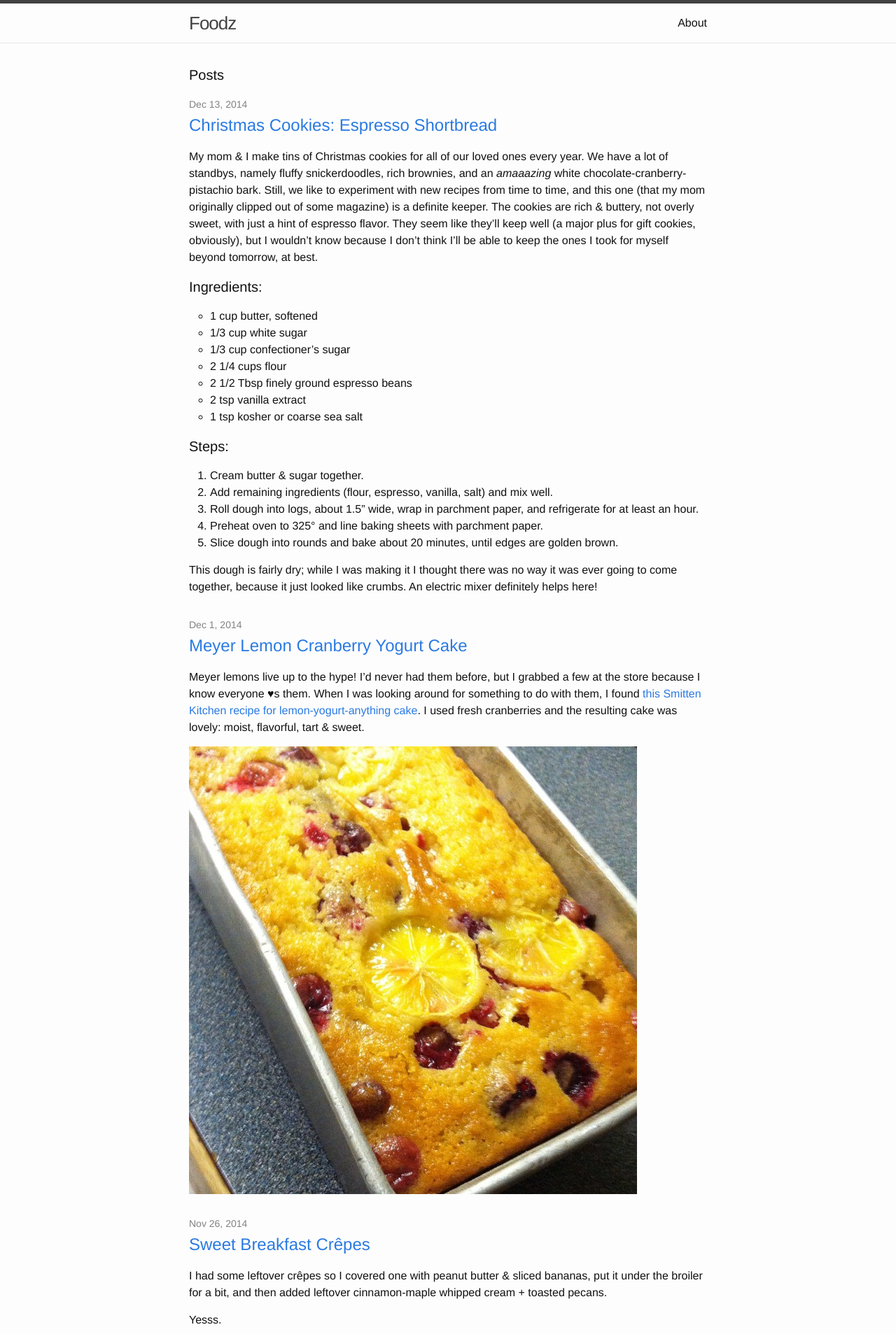
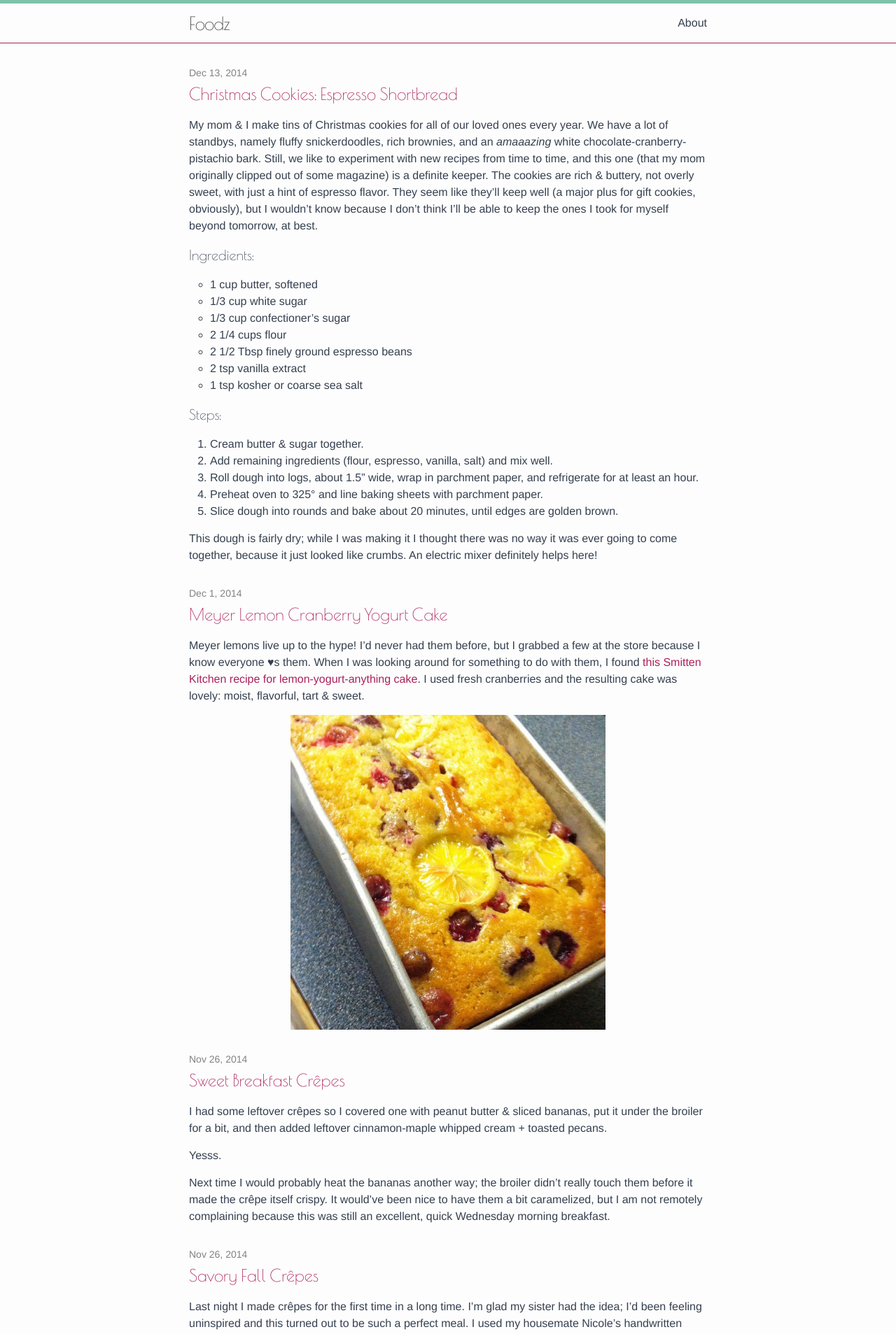
Before and after one commit to leeanndrees/foodz, a Jekyll site: the page built from index.html, in a window 1280 px wide. Shown: the top 1907 px of the page at 70% size. Built offline with Jekyll 4.4.1, drawn with Linux system fonts in a browser that asks for light colours.

Commit message:
started adding just a little personality in the form of colors and fonts

```diff
--- a/_sass/_base.scss
+++ b/_sass/_base.scss
@@ -81,6 +81,7 @@
  */
 h1, h2, h3, h4, h5, h6 {
     font-weight: 300;
+    font-family: $heading-font
 }
 
 
@@ -202,3 +203,17 @@
         }
     }
 }
+
+
+/**
+* Helper Classes
+*/
+.centered {
+    display: block;
+    margin: 0 auto;
+}
+
+.medium {
+    width: 70%;
+    max-width: 450px;
+}
--- a/_sass/_layout.scss
+++ b/_sass/_layout.scss
@@ -2,8 +2,8 @@
  * Site header
  */
 .site-header {
-    border-top: 5px solid $grey-color-dark;
-    border-bottom: 1px solid $grey-color-light;
+    border-top: 5px solid #7EC2AA;
+    border-bottom: 1px solid #AA2159;
     min-height: 56px;
 
     // Positioning context for the mobile navigation icon
@@ -16,6 +16,7 @@
     letter-spacing: -1px;
     margin-bottom: 0;
     float: left;
+    font-family: $heading-font;
 
     &,
     &:visited {
--- a/css/main.scss
+++ b/css/main.scss
@@ -3,19 +3,23 @@
 ---
 @charset "utf-8";
 
-
+@import url(http://fonts.googleapis.com/css?family=Noto+Serif:400,700,400italic);
+@import url(http://fonts.googleapis.com/css?family=Poiret+One);
 
 // Our variables
+
 $base-font-family: Helvetica, Arial, sans-serif;
+$heading-font: 'Poiret One', cursive;
 $base-font-size:   16px;
 $small-font-size:  $base-font-size * 0.875;
 $base-line-height: 1.5;
 
+
 $spacing-unit:     30px;
 
-$text-color:       #111;
+$text-color:       #35404F;
 $background-color: #fdfdfd;
-$brand-color:      #2a7ae2;
+$brand-color:      #AA2159;
 
 $grey-color:       #828282;
 $grey-color-light: lighten($grey-color, 40%);
--- a/index.html
+++ b/index.html
@@ -3,8 +3,6 @@
 ---
 
 <div class="home">
-
-  <h1 class="page-heading">Posts</h1>
 
   <ul class="post-list">
     {% for post in site.posts %}
```
